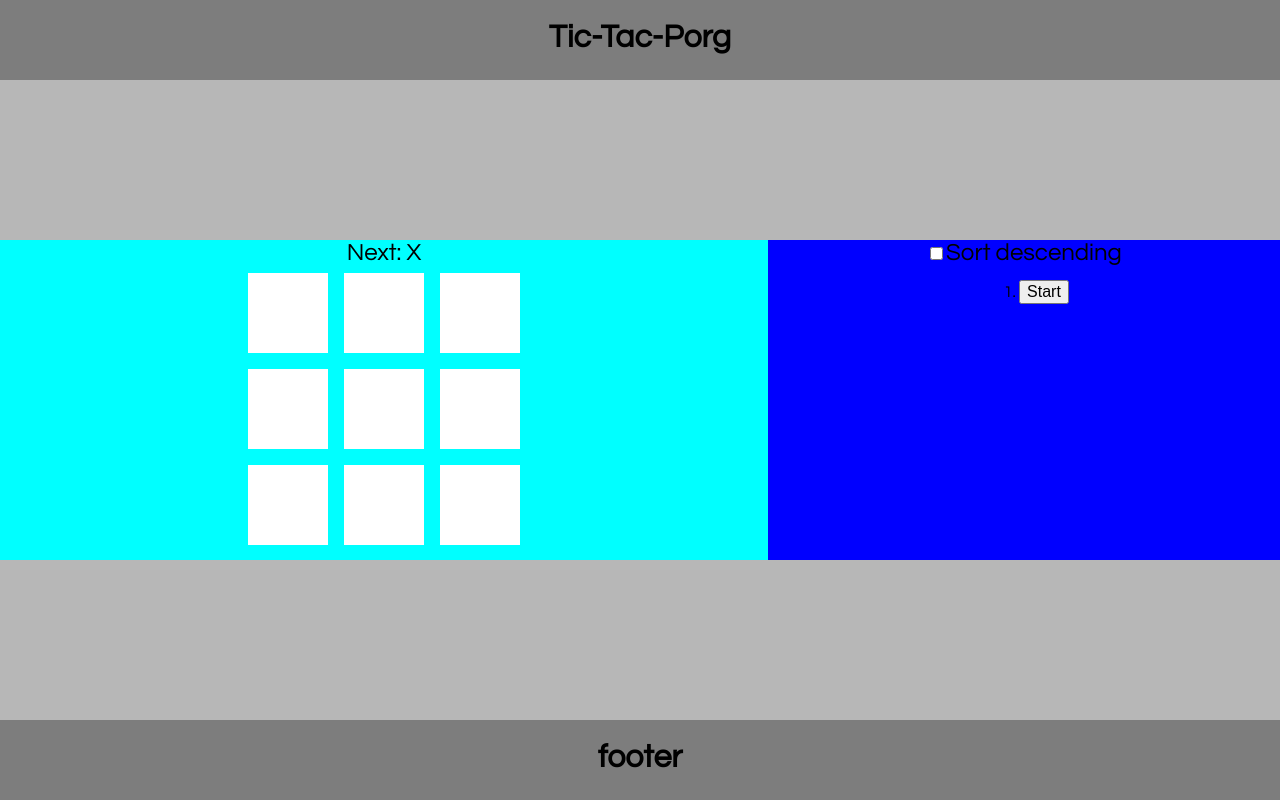
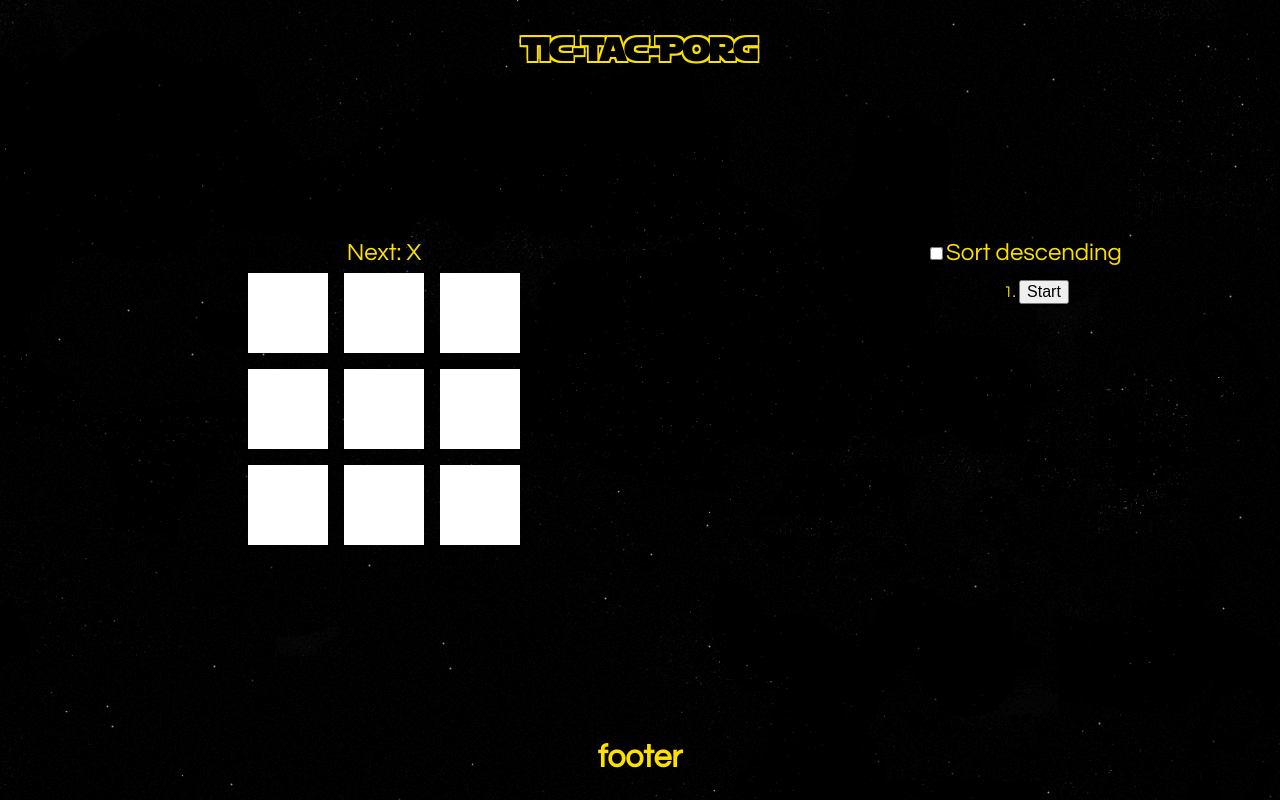
Before and after one commit to luanorlandi/tic-tac-porg, a React app: page / in a window 1280 px wide. Built offline with nearby package versions, Linux system fonts and the light colour scheme.

Commit message:
Themify with Star Wars

```diff
--- a/src/components/App.css
+++ b/src/components/App.css
@@ -1,13 +1,27 @@
+@font-face {
+  font-family: StarWars;
+  src: url('../font/starjedi.ttf');
+}
+
 body {
   font: 15px "Century Gothic", Futura, sans-serif;
   margin: 0;
+  background-color: #000000;
+  background-image: url('../assets/background.png');
+  background-position: center;
+  color: #fbe000;
 }
 
 header {
   height: 10vh;
   display: flex;
   justify-content: center;
-  background-color: #7d7d7d;
+  font-family: StarWars;
+  text-shadow: 0.2vh 0.2vh 0 #fbe000,
+    0.2vh -0.2vh 0 #fbe000,
+    -0.2vh 0.2vh 0 #fbe000,
+    -0.2vh -0.2vh 0 #fbe000;
+  color: #000000;
 }
 
 h1 {
@@ -19,7 +33,6 @@ main {
   display: flex;
   justify-content: center;
   align-items: center;
-  background-color: #b7b7b7;
 }
 
 footer {
@@ -28,5 +41,4 @@ footer {
   justify-content: center;
   align-self: stretch;
   flex-grow: 1;
-  background-color: #7d7d7d;
 }
--- a/src/components/Game.css
+++ b/src/components/Game.css
@@ -10,7 +10,6 @@ section.game {
   max-width: 100vw;
   min-width: 60vw;
   width: 50vh;
-  background-color: aqua;
 }
 
 .status {
@@ -28,7 +27,6 @@ section.moves {
   display: flex;
   flex-direction: column;
   align-items: center;
-  background-color: blue;
 }
 
 label {
```
Also changed, not shown: src/assets/background.png (added), src/font/starjedi.ttf (added), src/font/starwars.ttf (added).
